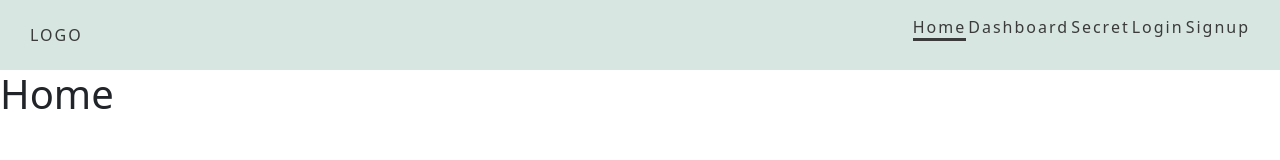
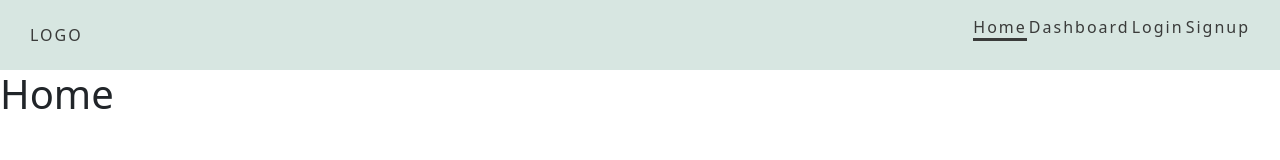
Before and after one commit to warderer/react-avanzado-g23, a React (Vite) app in the folder 03-react-auth/: page / in a window 1280 px wide. Shown: the top 160 px of the page. Built offline with nearby package versions, Linux system fonts and the light colour scheme.

Commit message:
✨ Render condicional isAuth de Header

```diff
--- a/03-react-auth/src/components/Header/Header.jsx
+++ b/03-react-auth/src/components/Header/Header.jsx
@@ -1,7 +1,10 @@
 import { NavLink } from 'react-router-dom'
+import { useAuthContext } from '@/hooks/useAuthContext'
 import './header.scss'
 
 const Header = () => {
+  const { isAuth, logout } = useAuthContext()
+
   const linkIsActive = (isActive) => {
     return isActive ? 'header__item-link header__item-link--is-active' : 'header__item-link'
   }
@@ -16,15 +19,35 @@ const Header = () => {
         <li className='header__list-item'>
           <NavLink to='/dashboard' className={({ isActive }) => linkIsActive(isActive)}>Dashboard</NavLink>
         </li>
+        {isAuth
+          ? (
+            <>
               <li className='header__list-item'>
                 <NavLink to='/secret' className={({ isActive }) => linkIsActive(isActive)}>Secret</NavLink>
               </li>
+
+              <li className='header__list-item'>
+                <NavLink
+                  to='/'
+                  className='header__item-link'
+                  onClick={logout}
+                >
+                  Logout
+                </NavLink>
+              </li>
+            </>
+            )
+          : (
+            <>
               <li className='header__list-item'>
                 <NavLink to='/login' className={({ isActive }) => linkIsActive(isActive)}>Login</NavLink>
               </li>
               <li className='header__list-item'>
                 <NavLink to='/signup' className={({ isActive }) => linkIsActive(isActive)}>Signup</NavLink>
               </li>
+            </>
+            )}
+
       </ul>
     </nav>
   )
```
Lines whose indentation alone changed are shown as unchanged.
